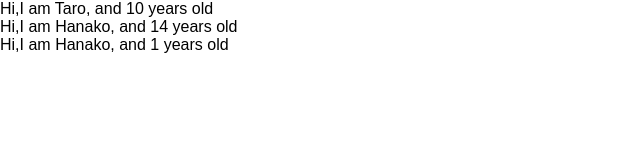
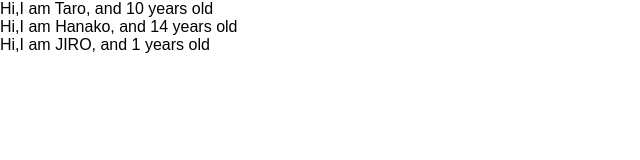
Before and after one commit to shishi0416/react-redux-crud-application, a React (Create React App) app: page / in a window 1280 px wide. Shown: the top 160 px of the page, without its empty margins (0-640 px from the left). Built offline with nearby package versions, Linux system fonts and the light colour scheme.

Commit message:
learn prop-types

```diff
--- a/src/App.js
+++ b/src/App.js
@@ -1,5 +1,7 @@
 import React from 'react';
 // import React, { Component } from 'react';
+import PropTypes from 'prop-types';
+
 
 // class App extends Component {
 //   render() {
@@ -28,7 +30,7 @@ const App = () => {
   const profiles = [
     { name: "Taro", age: 10 },
     { name: "Hanako", age: 14 },
-    { name: "Hanako" }
+    { name: "JIRO" }
   ]
 
   return(
@@ -50,8 +52,16 @@ const User = (props) => {
   return <div>Hi,I am {props.name}, and {props.age} years old</div>
 }
 
+//型チェック
+User.propTypes = {
+  name: PropTypes.string,
+  age: PropTypes.number.isRequired
+}
+
+//デフォルト値
 User.defaultProps = {
   age: 1
+
 }
 
 export default App;
```
